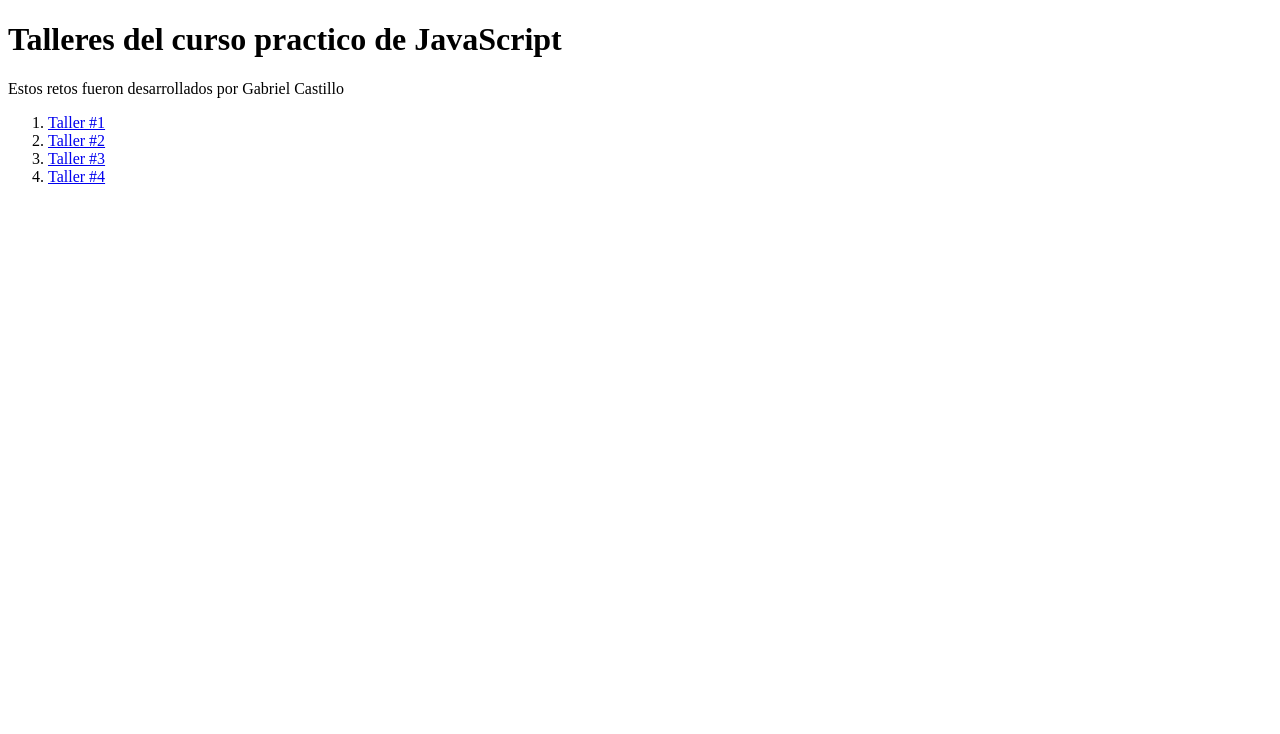
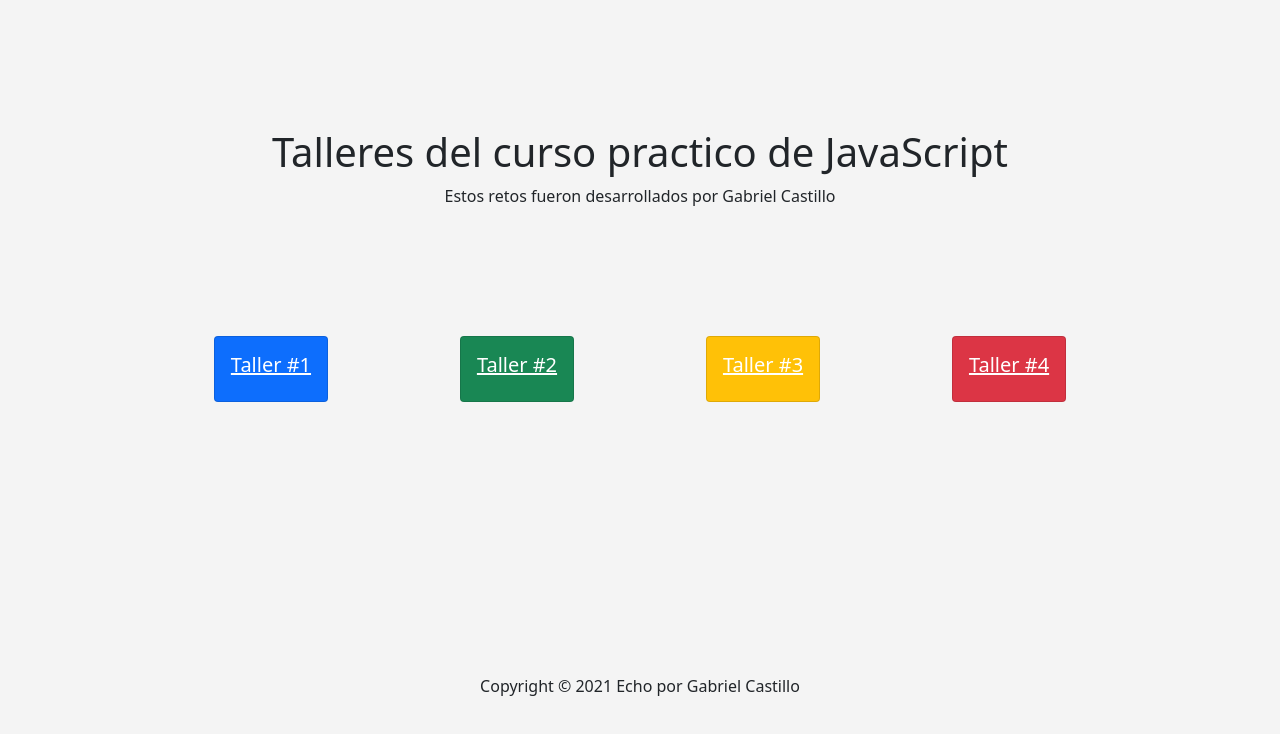
Before and after one commit to GabrielCastilloM/platzi-curso-practico-javascript, a plain HTML site: page index.html in a window 1280 px wide. Drawn offline with nearby package versions, Linux system fonts and the light colour scheme.

Commit message:
cracion estilo Index

```diff
--- a/figuras.css
+++ b/figuras.css
@@ -1,3 +1,8 @@
+#home {
+    margin-top: 20px;
+    margin-left: 20px;
+}
+
 header {
     text-align: center;
     color: #4550e0;
--- /dev/null
+++ b/index.css
@@ -0,0 +1,15 @@
+header {
+    text-align: center;
+    margin-top: 10%;
+}
+
+.container {
+    display: flex;
+    flex-wrap: wrap;
+    justify-content: space-evenly;
+    margin-top: 10%;
+}
+
+footer {
+    margin-top: 20%;
+}
--- a/index.html
+++ b/index.html
@@ -4,9 +4,11 @@
     <meta charset="UTF-8">
     <meta http-equiv="X-UA-Compatible" content="IE=edge">
     <meta name="viewport" content="width=device-width, initial-scale=1.0">
+    <link rel="stylesheet" href="/index.css">
+    <link href="https://cdn.jsdelivr.net/npm/bootstrap@5.1.0/dist/css/bootstrap.min.css" rel="stylesheet" integrity="sha384-KyZXEAg3QhqLMpG8r+8fhAXLRk2vvoC2f3B09zVXn8CA5QIVfZOJ3BCsw2P0p/We" crossorigin="anonymous">
     <title>Home | Curso Practico de JavaScript</title>
 </head>
-<body>
+<body style="background-color:#f4f4f4">
     <header>
         <h1>
             Talleres del curso practico de JavaScript
@@ -15,23 +17,39 @@
 
     </header>
 
-    <section>
-        <nav>
-            <ol>
-                <li>
-                    <a href="./figuras.html">Taller #1</a>
-                </li>
-                <li>
-                    <a href="./descuentos.html">Taller #2</a>
-                </li>
-                <li>
-                    <a href="./promedioMedianaModa.html">Taller #3</a>
-                </li>
-                <li>
-                    <a href="./salarios.html">Taller #4</a>
-                </li>
-            </ol>
-        </nav>
-    </section>
+    <div class="container">
+        <div class="card text-white bg-primary mb-3" style="max-width: 10rem;">
+            <div class="card-body">
+            <h5 class="card-title"><a class="text-white" href="./figuras.html">Taller #1</a></h5>
+            </div>
+        </div>
+
+        <div class="card text-white bg-success mb-3" style="max-width: 10rem;">
+            <div class="card-body">
+                <h5 class="card-title"><a class="text-white" href="./descuentos.html">Taller #2</a></h5>
+            </div>
+        </div>
+
+        <div class="card text-dark bg-warning mb-3" style="max-width: 10rem;">
+            <div class="card-body">
+            <h5 class="card-title"><a class="text-white" href="./promedioMedianaModa.html">Taller #3</a></h5>
+            </div>
+        </div>
+
+        <div class="card text-white bg-danger mb-3" style="max-width: 10rem;">
+            <div class="card-body">
+            <h5 class="card-title "><a class="text-white" href="./salarios.html">Taller #4</a></h5>
+            </div>
+        </div>
+
+    </div>
+
+    <footer class="text-center ">
+        <p>
+            Copyright &copy; 2021
+            Echo por  Gabriel Castillo
+        </p>
+    </footer>
+
 </body>
 </html>
--- a/promedioMedianaModa.css
+++ b/promedioMedianaModa.css
@@ -1,3 +1,8 @@
+#home {
+    margin-top: 20px;
+    margin-left: 20px;
+}
+
 header {
     text-align: center;
     color: #ffc107;
```
Also changed, not shown: descuentos.css (+6 -1 lines), descuentos.html (+3 -0 lines), figuras.html (+4 -0 lines), promedioMedianaModa.html (+4 -1 lines), salarios.css (+6 -1 lines), salarios.html (+4 -0 lines), promedioMedianaModa.js (line endings or trailing spaces).
